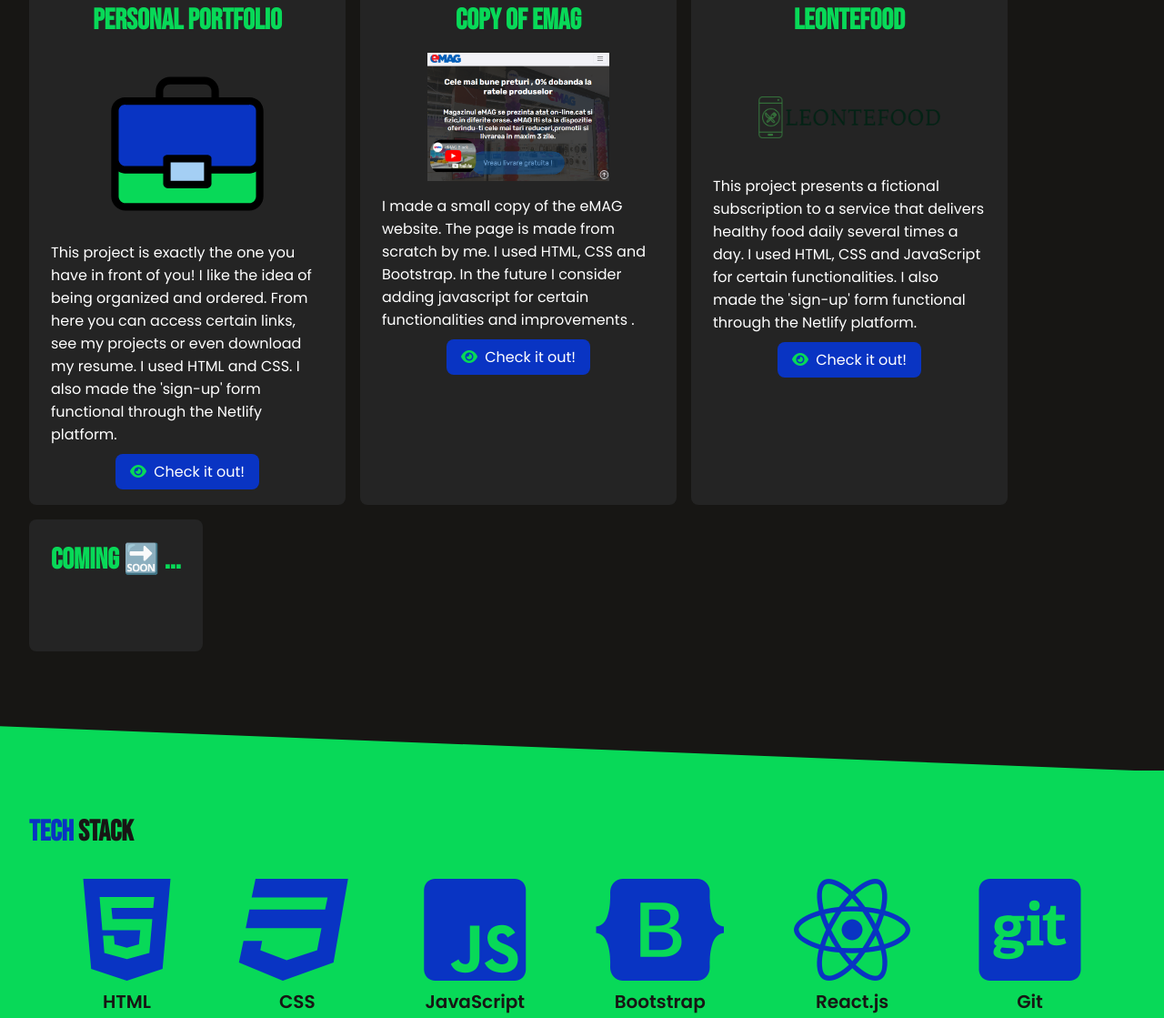
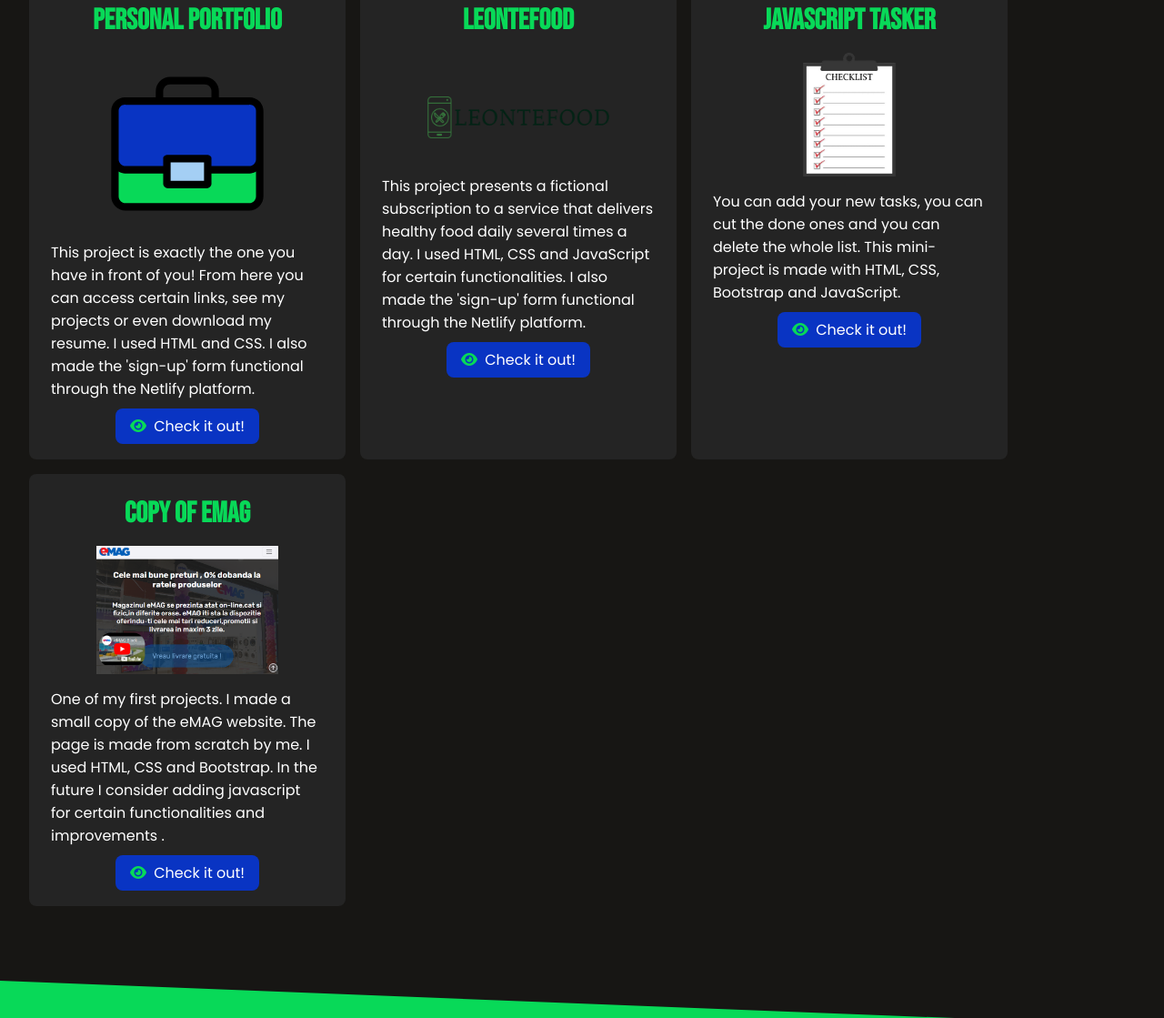
Before and after one commit to leonteionutclaudiu/leonte-personal-portfolio, a plain HTML site: page index.html in a window 1280 px wide. Shown: the part 2594-3713 px from the top of the page at 91% size. Drawn offline with nearby package versions, Linux system fonts and the light colour scheme.

Commit message:
Add a new project - javascript tasker

```diff
--- a/index.html
+++ b/index.html
@@ -249,37 +249,14 @@
             alt="Personal Portfolio"
           />
           <p class="description">
-            This project is exactly the one you have in front of you! I like the
-            idea of being organized and ordered. From here you can access
-            certain links, see my projects or even download my resume. I used
-            HTML and CSS. I also made the 'sign-up' form functional through the
-            Netlify platform.
+            This project is exactly the one you have in front of you! From here
+            you can access certain links, see my projects or even download my
+            resume. I used HTML and CSS. I also made the 'sign-up' form
+            functional through the Netlify platform.
           </p>
           <a
             class="cta-button"
             href="https://leonte-portfolio.netlify.app/"
-            target="_blank"
-          >
-            <i class="fa-solid fa-eye"></i> Check it out!
-          </a>
-        </div>
-
-        <div class="project">
-          <h3 class="name">Copy of eMAG</h3>
-          <img
-            class="image"
-            src="./assets/images/projects/project-emag.png"
-            alt="Copy of eMAG"
-          />
-          <p class="description">
-            I made a small copy of the eMAG website. The page is made from
-            scratch by me. I used HTML, CSS and Bootstrap. In the future I
-            consider adding javascript for certain functionalities and
-            improvements .
-          </p>
-          <a
-            class="cta-button"
-            href="https://emagleonte2.netlify.app/"
             target="_blank"
           >
             <i class="fa-solid fa-eye"></i> Check it out!
@@ -308,11 +285,49 @@
             <i class="fa-solid fa-eye"></i> Check it out!
           </a>
         </div>
+
         <div class="project">
-          <h3 class="name">Coming 🔜 ...</h3>
-          <img class="image" />
+          <h3 class="name">JavaScript Tasker</h3>
+          <img
+            class="image javascript-tasker"
+            src="./assets/images/projects/project-javascript-tasker.png"
+            alt="JavaScript Tasker"
+          />
 
-          <p class="description"></p>
+          <p class="description">
+            You can add your new tasks, you can cut the done ones and you can
+            delete the whole list. This mini-project is made with HTML, CSS,
+            Bootstrap and JavaScript.
+          </p>
+          <a
+            class="cta-button"
+            href="https://leonte-javascript-tasker.netlify.app/"
+            target="_blank"
+          >
+            <i class="fa-solid fa-eye"></i> Check it out!
+          </a>
+        </div>
+
+        <div class="project">
+          <h3 class="name">Copy of eMAG</h3>
+          <img
+            class="image"
+            src="./assets/images/projects/project-emag.png"
+            alt="Copy of eMAG"
+          />
+          <p class="description">
+            One of my first projects. I made a small copy of the eMAG website.
+            The page is made from scratch by me. I used HTML, CSS and Bootstrap.
+            In the future I consider adding javascript for certain
+            functionalities and improvements .
+          </p>
+          <a
+            class="cta-button"
+            href="https://emagleonte2.netlify.app/"
+            target="_blank"
+          >
+            <i class="fa-solid fa-eye"></i> Check it out!
+          </a>
         </div>
       </div>
     </section>
```
Also changed, not shown: assets/images/projects/project-javascript-tasker.png (added).
